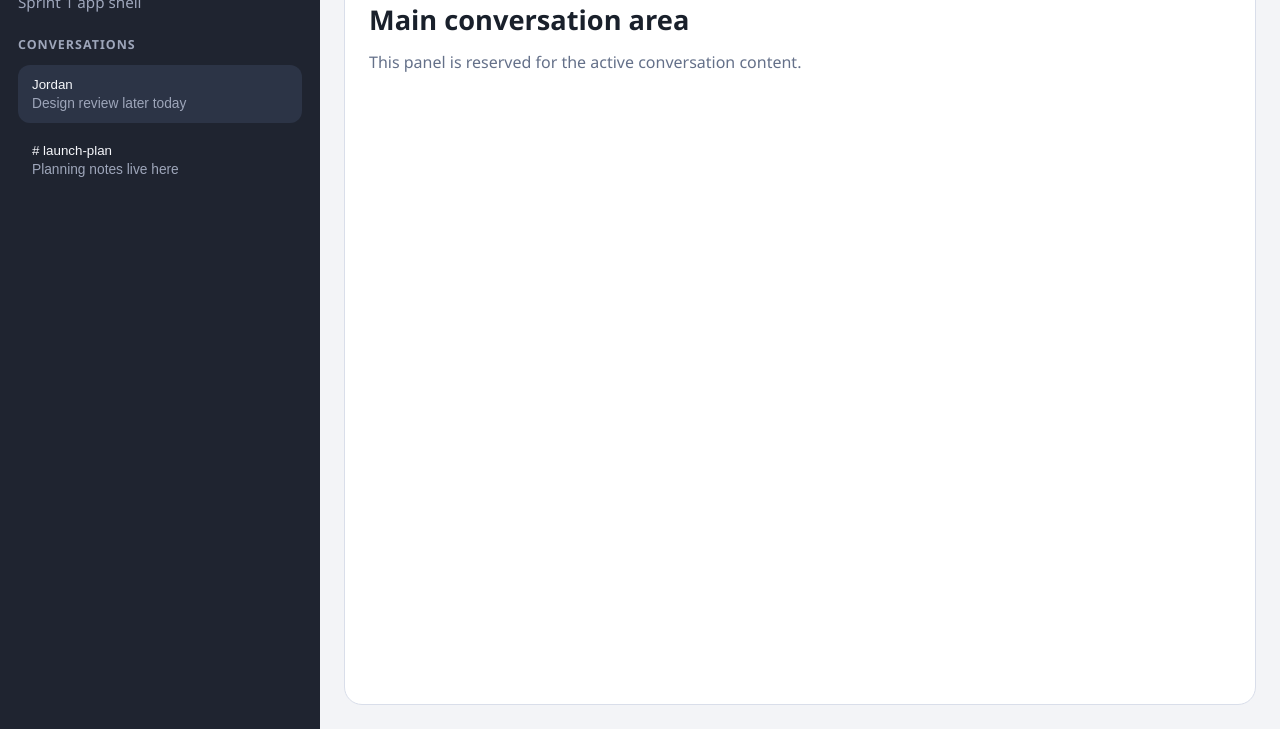
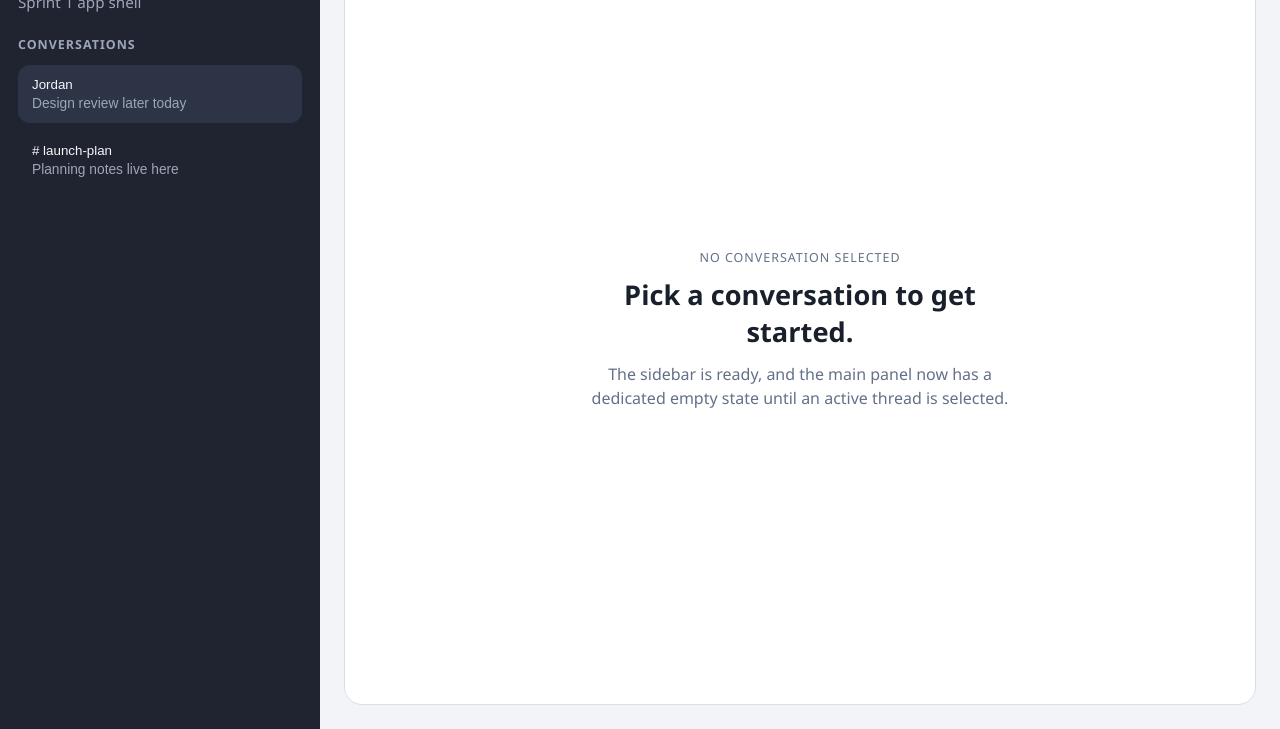
Before and after one commit to littlelight/simple-slack, a website: page index.html in a window 1280 px wide. Shown: the part 71-800 px from the top of the page. Drawn offline with Linux system fonts and the light colour scheme.

Commit message:
Add empty state for inactive chat

```diff
--- a/src/main.js
+++ b/src/main.js
@@ -31,12 +31,15 @@ appElement.innerHTML = `
     </aside>
 
     <main class="main-panel">
-      <section class="main-panel__card">
-        <p class="main-panel__eyebrow">Chat Panel</p>
-        <h2 class="main-panel__title">Main conversation area</h2>
-        <p class="main-panel__body">
-          This panel is reserved for the active conversation content.
-        </p>
+      <section class="main-panel__card empty-state">
+        <div class="empty-state__content">
+          <p class="empty-state__eyebrow">No conversation selected</p>
+          <h2 class="main-panel__title">Pick a conversation to get started.</h2>
+          <p class="main-panel__body">
+            The sidebar is ready, and the main panel now has a dedicated empty state
+            until an active thread is selected.
+          </p>
+        </div>
       </section>
     </main>
   </div>
--- a/styles.css
+++ b/styles.css
@@ -116,3 +116,21 @@ body {
   color: #647089;
   line-height: 1.5;
 }
+
+.empty-state {
+  display: grid;
+  place-items: center;
+  text-align: center;
+}
+
+.empty-state__content {
+  max-width: 420px;
+}
+
+.empty-state__eyebrow {
+  margin: 0 0 10px;
+  color: #647089;
+  font-size: 0.78rem;
+  letter-spacing: 0.08em;
+  text-transform: uppercase;
+}
```
